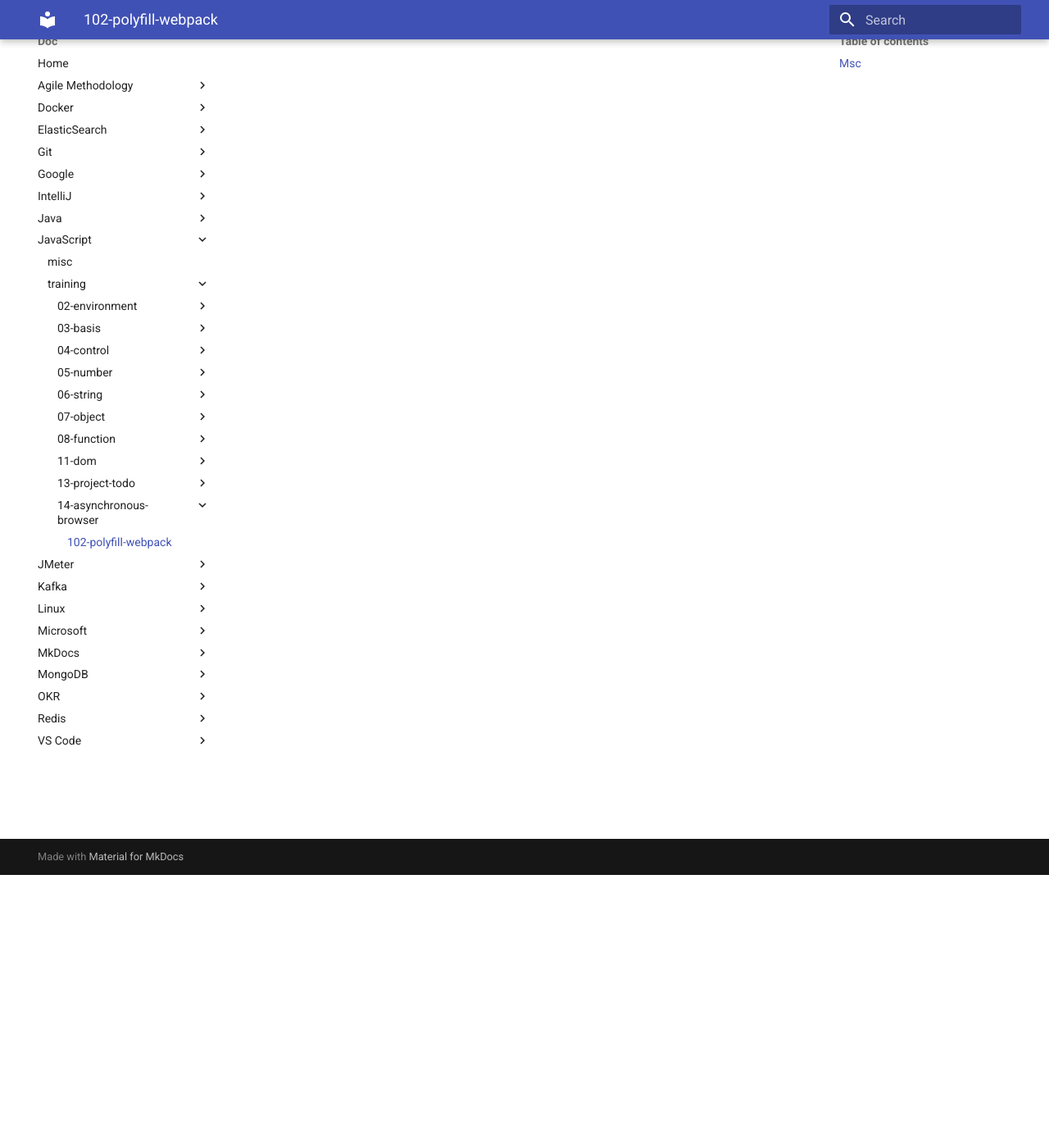
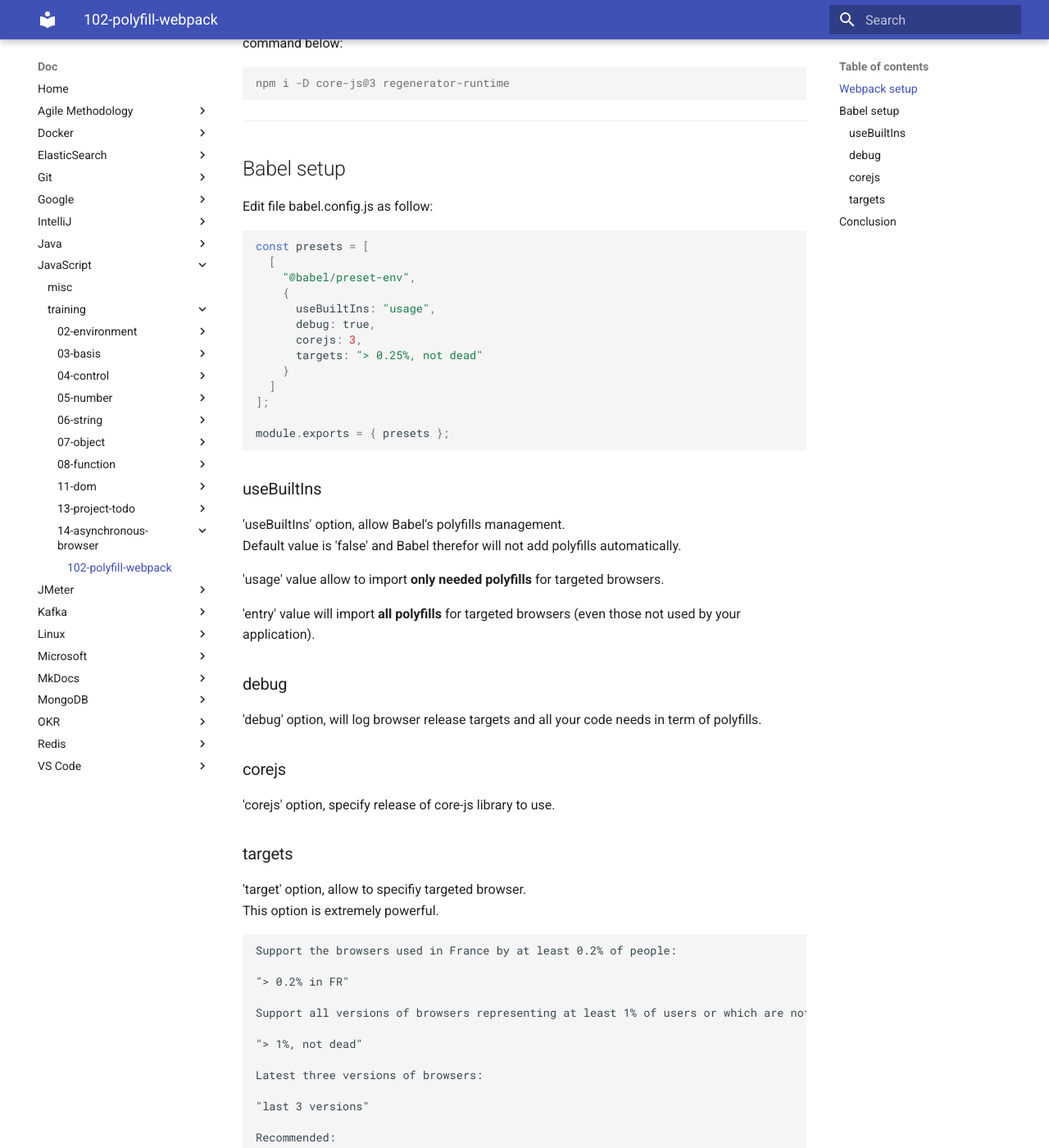
Before and after one commit to oldu73/doc, an MkDocs documentation site: the page built from docs/javascript/training/14-asynchronous-browser/102-polyfill-webpack.md, in a window 1280 px wide and 1400 px high, scrolled down 333 px. Shown: the whole window at 82% size. Built offline with MkDocs 1.6.1 and Material for MkDocs 9.7.7, drawn with Linux system fonts in a browser that asks for light colours; some of the changed text lies outside the part shown.

Commit message:
js training asynchronous polyfill webpack have completed the contents of the documentation

````diff
--- a/docs/javascript/training/14-asynchronous-browser/102-polyfill-webpack.md
+++ b/docs/javascript/training/14-asynchronous-browser/102-polyfill-webpack.md
@@ -1,11 +1,89 @@
 # 102-polyfill-webpack
 
-...
+A [polyfill](https://developer.mozilla.org/en-US/docs/Glossary/Polyfill) is a piece of code (usually JavaScript on the Web) used to provide modern functionality on older browsers that do not natively support it.
 
 ---
 
-## Msc
+## Webpack setup
 
-...
+Webpack setup to use polyfills, in a terminal, at the root folder level of the project, type in the command below:
+
+```console
+npm i -D core-js@3 regenerator-runtime
+```
 
 ---
+
+## Babel setup
+
+Edit file babel.config.js as follow:
+
+```js
+const presets = [
+  [
+    "@babel/preset-env",
+    {
+      useBuiltIns: "usage",
+      debug: true,
+      corejs: 3,
+      targets: "> 0.25%, not dead"
+    }
+  ]
+];
+
+module.exports = { presets };
+```
+
+### useBuiltIns
+
+'useBuiltIns' option, allow Babel's polyfills management.
+Default value is 'false' and Babel therefor will not add polyfills automatically.
+
+'usage' value allow to import **only needed polyfills** for targeted browsers.
+
+'entry' value will import **all polyfills** for targeted browsers (even those not used by your application).
+
+### debug
+
+'debug' option, will log browser release targets and all your code needs in term of polyfills.
+
+### corejs
+
+'corejs' option, specify release of core-js library to use.
+
+### targets
+
+'target' option, allow to specifiy targeted browser.
+This option is extremely powerful.
+
+```txt
+Support the browsers used in France by at least 0.2% of people:
+
+"> 0.2% in FR"
+
+Support all versions of browsers representing at least 1% of users or which are not dead:
+
+"> 1%, not dead"
+
+Latest three versions of browsers:
+
+"last 3 versions"
+
+Recommended:
+
+"defaults"
+```
+
+"default" is equivalent to "> 0.5%, last 2 versions, Firefox ESR, not dead"
+
+---
+
+## Conclusion
+
+The more polyfills there are, the heavier your application will be, but the more it will be supported by all browsers.
+
+There is no recommendation, it all depends on your target!
+
+If you don't have a particular target use 'defaults' which is the official Browserslist recommendation.
+
+---
````
